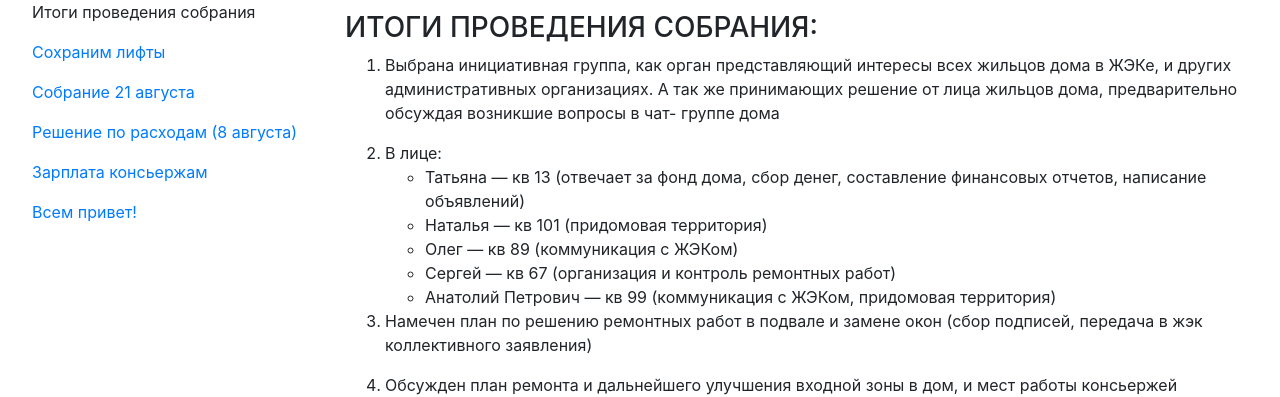
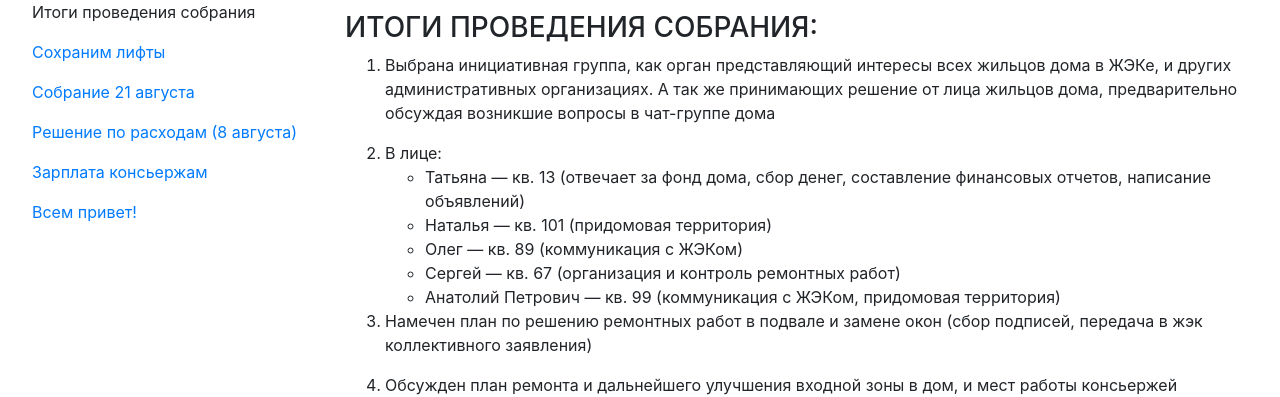
Before and after one commit to heroes-kiev/16b, a Jekyll site: the page built from _posts/2018-08-21-meeting-results.md, in a window 1280 px wide. Shown: the part 185-582 px from the top of the page. Built offline with Jekyll 4.4.1, drawn with Linux system fonts in a browser that asks for light colours.

```diff
--- a/_posts/2018-08-21-meeting-results.md
+++ b/_posts/2018-08-21-meeting-results.md
@@ -5,20 +5,20 @@ title: Итоги проведения собрания
 ---
 
 ### ИТОГИ ПРОВЕДЕНИЯ СОБРАНИЯ:
+
 1. Выбрана инициативная группа, как орган
 представляющий интересы всех жильцов дома в
 ЖЭКе, и других административных организациях. А
 так же принимающих решение от лица жильцов дома,
-предварительно обсуждая возникшие вопросы в чат-
-группе дома
+предварительно обсуждая возникшие вопросы в чат-группе дома
 
 2. В лице:
-   * Татьяна — кв 13 (отвечает за фонд дома, сбор денег,
+   * Татьяна — кв. 13 (отвечает за фонд дома, сбор денег,
 составление финансовых отчетов, написание объявлений)
-   * Наталья — кв 101 (придомовая территория)
-   * Олег — кв 89 (коммуникация с ЖЭКом)
-   * Сергей — кв 67 (организация и контроль ремонтных работ)
-   * Анатолий Петрович — кв 99 (коммуникация с ЖЭКом,
+   * Наталья — кв. 101 (придомовая территория)
+   * Олег — кв. 89 (коммуникация с ЖЭКом)
+   * Сергей — кв. 67 (организация и контроль ремонтных работ)
+   * Анатолий Петрович — кв. 99 (коммуникация с ЖЭКом,
 придомовая территория)
 
 2. Намечен план по решению ремонтных работ в подвале
```
